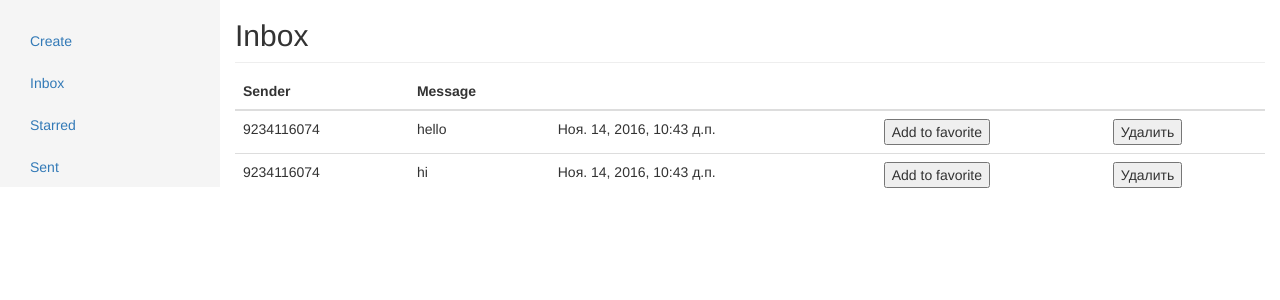
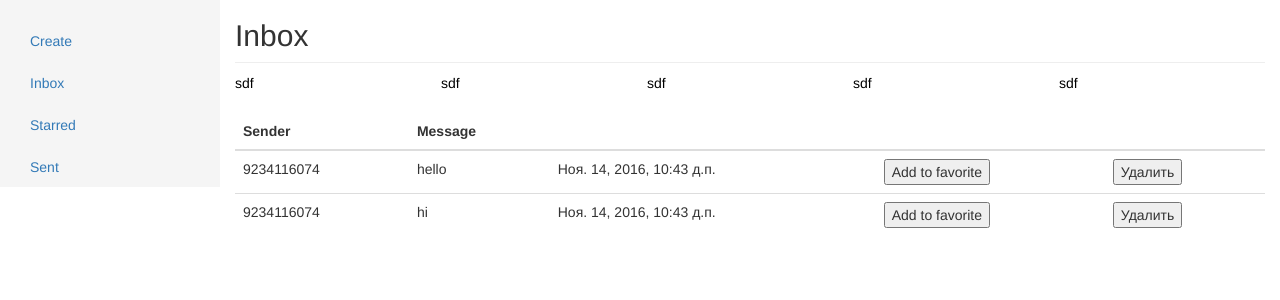
Before and after one commit to zateyev/Messenger, a Django app: page /accounts/inbox/ in a window 1280 px wide. Shown: the part 51-351 px from the top of the page. Run offline with Django 3.2, Linux system fonts and the light colour scheme; a user stored in the database is signed in; data comes from the database, SQL or seed files in the repository; some libraries are stand-ins or nearby versions.

Commit message:
table from divs

```diff
--- a/static/css/dashboard.css
+++ b/static/css/dashboard.css
@@ -157,3 +157,13 @@ body {
         left: 0;
     }
 }
+
+
+/*
+ * Table from divs
+ * --------------------------------------------------
+ */
+.table { display:table; }
+.table a {text-decoration: none; color: #000000}
+.table-row { display:table-row; }
+.table-cell { display:table-cell;  }
--- a/templates/accounts/inbox.html
+++ b/templates/accounts/inbox.html
@@ -3,6 +3,15 @@
 {% block title %}<title>{% trans 'Inbox' %}</title>{% endblock %}
 {% block content %}
     <h2 class="sub-header">{% trans 'Inbox' %}</h2>
+    <div class="table">
+        <a class="table-row" href="/mylink">
+            <div class="table-cell">sdf</div>
+            <div class="table-cell">sdf</div>
+            <div class="table-cell">sdf</div>
+            <div class="table-cell">sdf</div>
+            <div class="table-cell">sdf</div>
+        </a>
+    </div>
     <div class="table-responsive">
         <table class="table table-hover">
             <thead>
@@ -27,7 +36,8 @@
                         </form>
                     </td>
                     <td>
-                        <form id="delete_from_inbox" action="{% url 'delete_from_inbox' %}" method="post">{% csrf_token %}
+                        <form id="delete_from_inbox" action="{% url 'delete_from_inbox' %}"
+                              method="post">{% csrf_token %}
                             <input name="message_id" type="hidden" value="{{ message.id }}"/>
                             <button class="" type="submit">{% trans 'Delete' %}</button>
                         </form>
```
